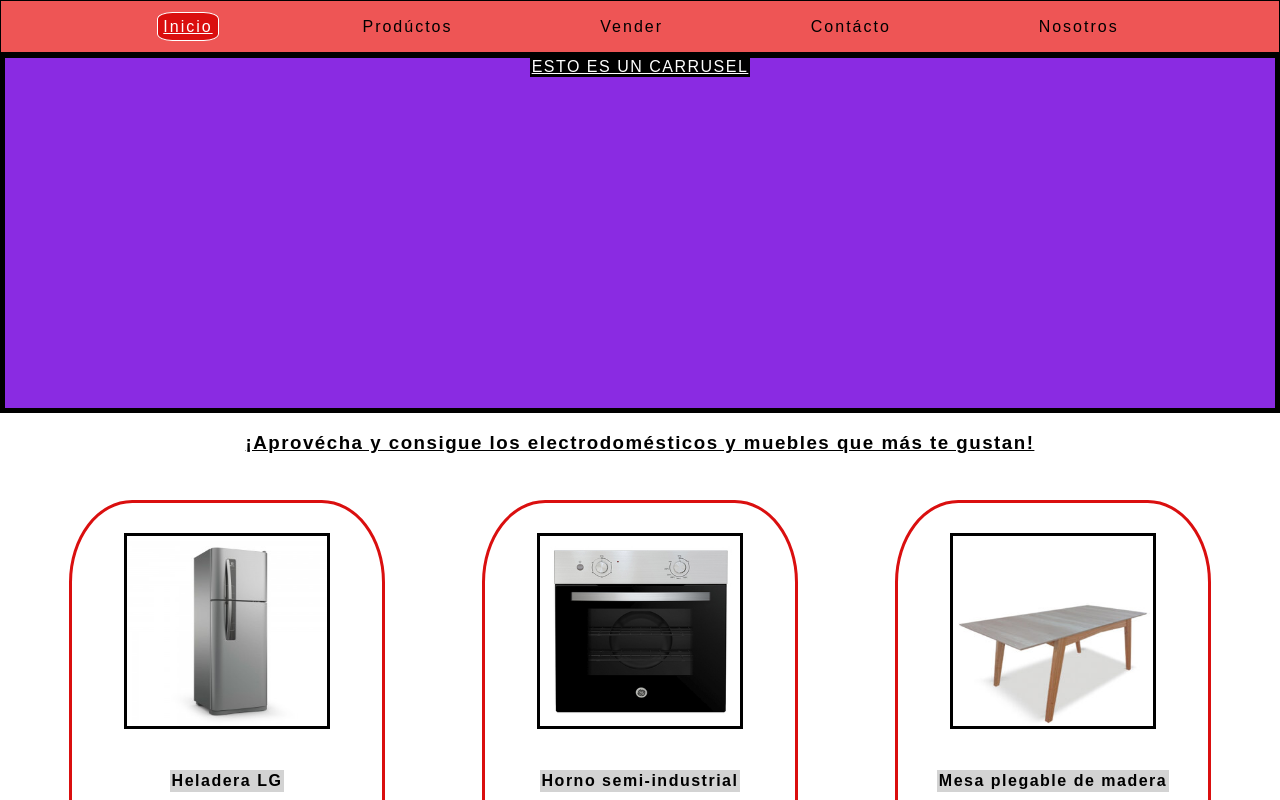
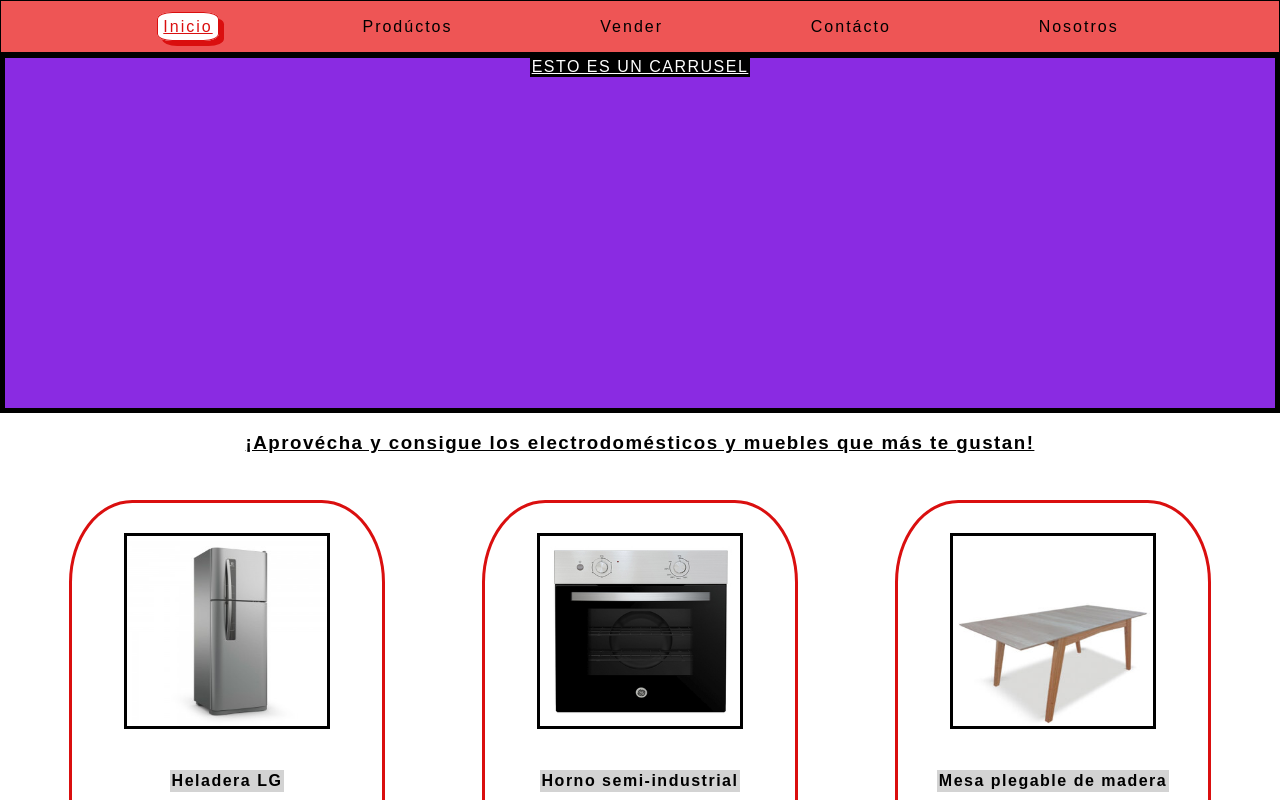
Before and after one commit to Fabio-Aringoli/ProyectoCoder, a plain HTML site: page index.html in a window 1280 px wide. In both pictures the pointer is over the link "Inicio". Shown: the top 800 px of the page. Drawn offline with Linux system fonts and the light colour scheme; a web font is replaced by a local one.

Commit message:
Hover de <a> e <img>

```diff
--- a/style/style.css
+++ b/style/style.css
@@ -4,7 +4,16 @@
     font-family: 'PT Sans Caption', sans-serif;
     letter-spacing: 1.5px;
 }
+/*------------------------GIT PRUEBA-------------------*/
+ a:hover{
+    transition: all 1s;
+    box-shadow: 5px 5px rgb(218, 15, 15);
+ }
 
+ img:hover{
+    transform: rotate(15deg);
+    transition: all 1s;
+ }
 /*-------------------HEADER///CARRUSEL------------------*/
 header{
     background-color: rgb(238, 85, 85);
@@ -54,12 +63,12 @@ a {
 }
 
 a:hover{
-    color: white;
+    color: rgb(218, 15, 15);
     text-decoration: underline;
     height: 30px;
     width: 30px;
-    background-color: rgb(218, 15, 15);
-    border: 1px solid white;
+    background-color: white;
+    border: 1px solid rgb(218, 15, 15);
     border-radius: 25%;
     padding: 5px;
     transition: all 1s;
```
